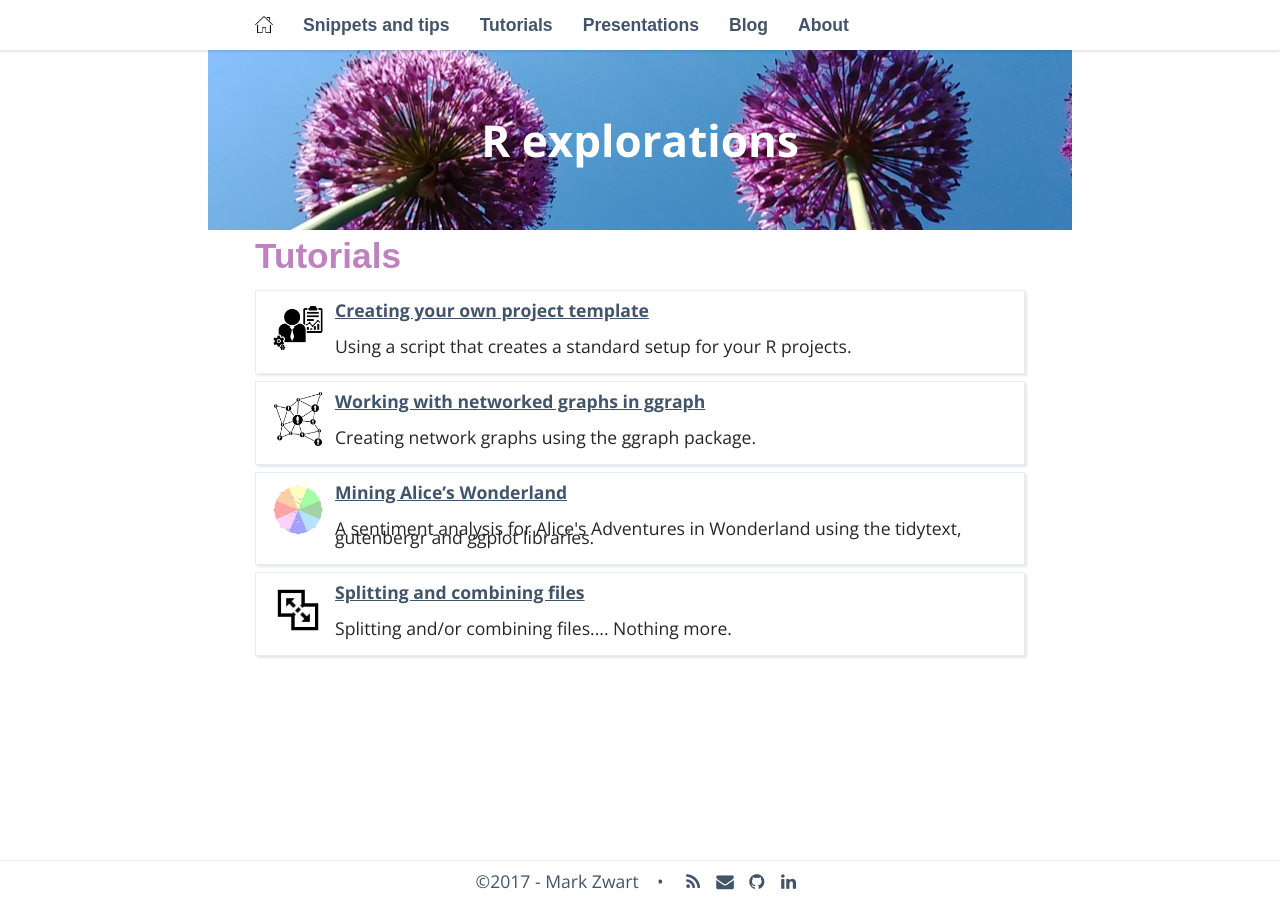
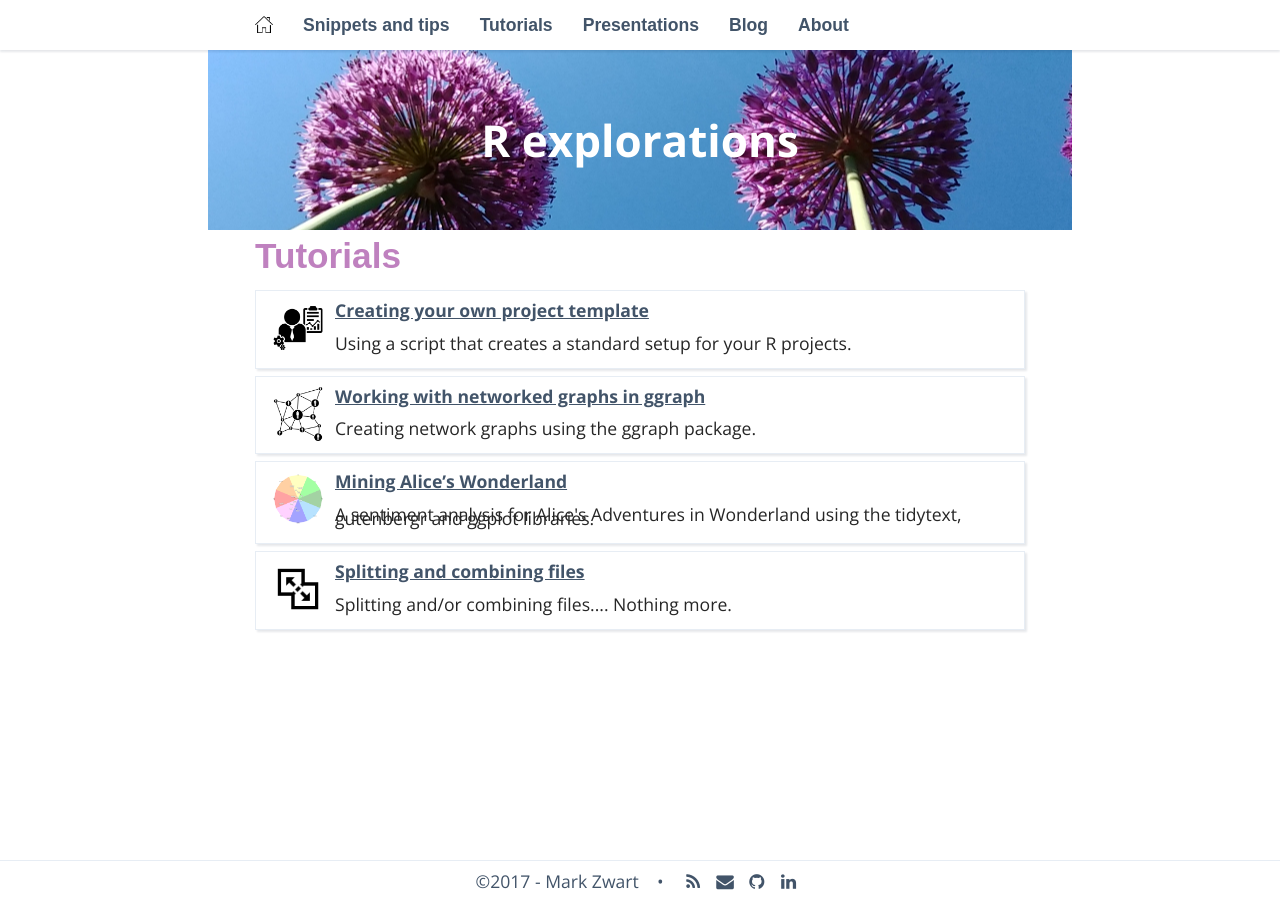
Before and after one commit to mark-me/mark-me.github.io, a Jekyll site: the page built from _pages/02-tutorials.md, in a window 1280 px wide. Built offline with Jekyll 4.4.1, drawn with Linux system fonts in a browser that asks for light colours; nearby versions of some CDN libraries; some web fonts are replaced; comment, search, counter and statistics services are not loaded.

Commit message:
Update _layout.scss

```diff
--- a/_sass/_layout.scss
+++ b/_sass/_layout.scss
@@ -100,7 +100,7 @@ blogtext{
 	text-align: left;
 }
 p.spacer {
-	line-height: 50%
+	line-height: 20%
 }
 .container {
 	max-width: $content-width;
```
